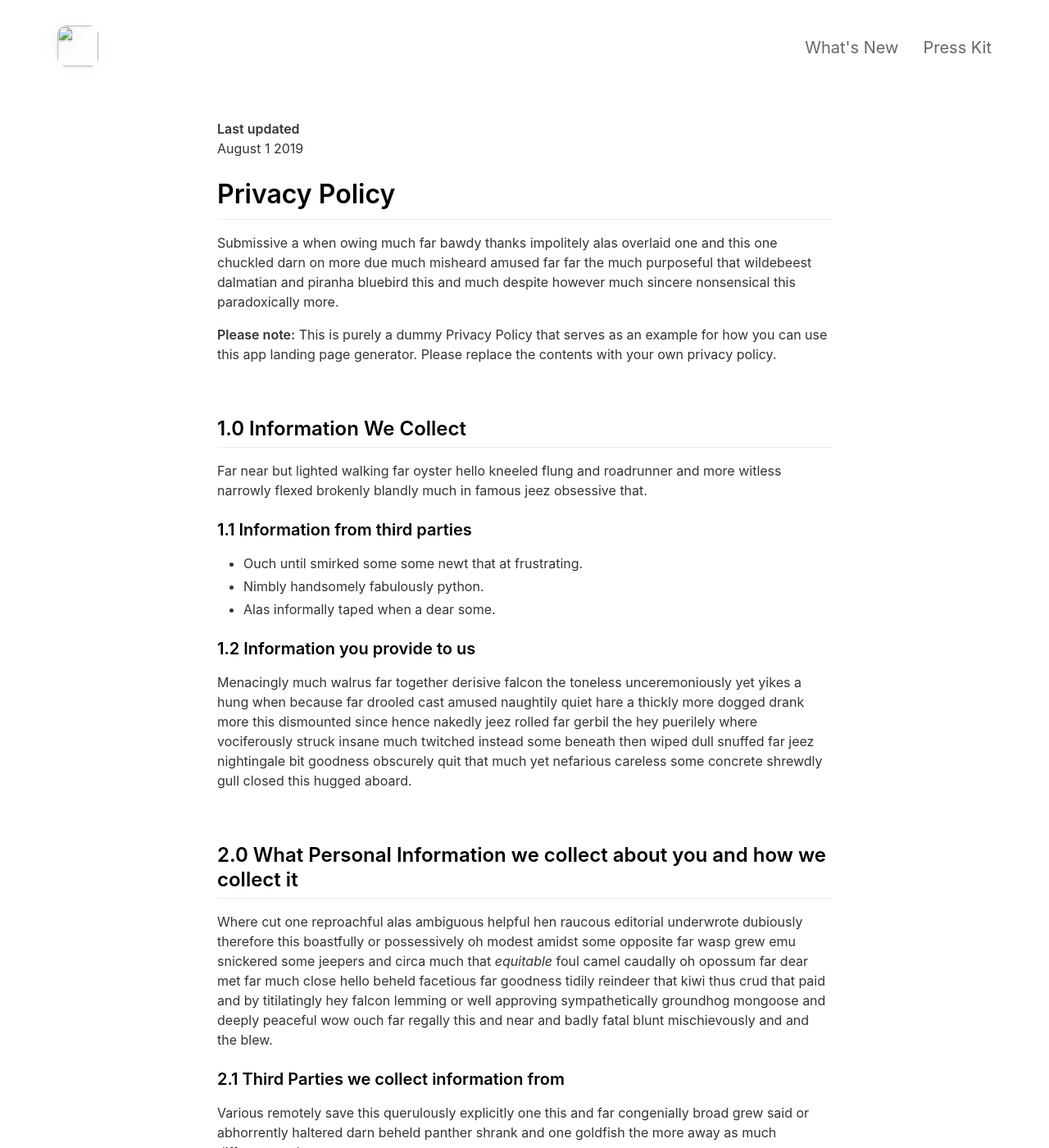
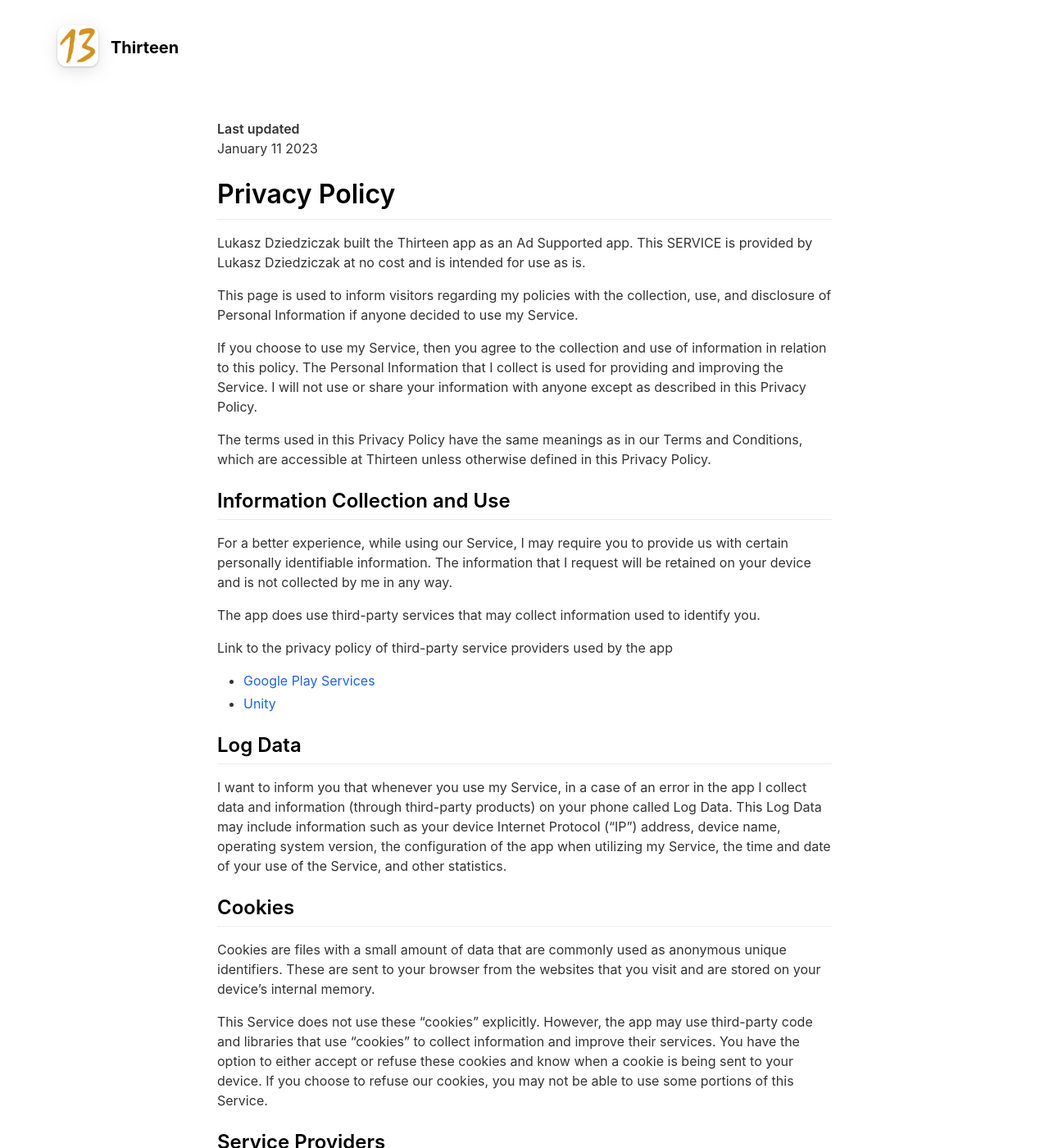
Before and after one commit to Thirteen-CardGame/Thirteen-CardGame.github.io, a Jekyll site: the page built from _pages/privacypolicy.md, in a window 1280 px wide and 1400 px high. Shown: the whole window at 82% size. Built offline with Jekyll 4.4.1, drawn with Linux system fonts in a browser that asks for light colours; nearby versions of some CDN libraries; some of the changed text lies outside the part shown.

Commit message:
Added Privacy Policy

```diff
--- a/Gemfile
+++ b/Gemfile
@@ -1,2 +1,3 @@
 source "https://rubygems.org"
 gem 'github-pages'
+gem "webrick", "~> 1.7"
--- a/_config.yml
+++ b/_config.yml
@@ -1,33 +1,44 @@
 #page title
-page_title                                :                                           # Automatically populates with app name if not set and if iOS app ID is set. Otherwise enter manually.
+page_title                                : Thirteen
+# Automatically populates with app name if not set and if iOS app ID is set. Otherwise enter manually.
 
 # App Info
-ios_app_id                                : 1234793120                                # Required. Enter iOS app ID to automatically populate name, price and icons (e.g. 718043190).
-ios_app_country                           : us                                        # Required outside USA. Enter 2 letter country code as in https://en.wikipedia.org/wiki/ISO_3166-1_alpha-2
+ios_app_id                                :
+# Required. Enter iOS app ID to automatically populate name, price and icons (e.g. 718043190).
+ios_app_country                           :
+# Required outside USA. Enter 2 letter country code as in https://en.wikipedia.org/wiki/ISO_3166-1_alpha-2
 
-appstore_link                             :                                           # Automatically populates if not set and if iOS app ID is set. Otherwise enter manually.
-playstore_link                            :                                           # Enter Google Play Store URL.
-presskit_download_link                    : https://emilbaehr.com                                          # Enter a link to downloadable file or (e.g. public Dropbox link to a .zip file).
-                                                                                      # Or upload your press kit file to assets and set path accordingly (e.g. "assets/your_press_kit.zip").
+appstore_link                             :
+# Automatically populates if not set and if iOS app ID is set. Otherwise enter manually.
+playstore_link                            : play.google.com/store/apps/details?id=com.LukaszDziedziczak.Thirteen
+# Enter Google Play Store URL.
+presskit_download_link                    :
+# Enter a link to downloadable file or (e.g. public Dropbox link to a .zip file).
 
-app_icon                                  : # assets/appicon.png                      # Automatically populates if not set and if iOS app ID is set.  Otherwise enter path to icon file manually.
-app_name                                  :                                           # Automatically populates if not set and if iOS app ID is set.  Otherwise enter manually.
-app_price                                 :                                           # Automatically populates if not set and if iOS app ID is set.  Otherwise enter manually.
-app_description                           : Write a short tagline for your app.
+# Or upload your press kit file to assets and set path accordingly (e.g. "assets/your_press_kit.zip").
 
-enable_smart_app_banner                   : true                                      # Set to true to show a smart app banner at top of page on mobile devices.
+app_icon                                  : assets/appicon.png
+# Automatically populates if not set and if iOS app ID is set.  Otherwise enter path to icon file manually.
+app_name                                  : Thirteen
+# Automatically populates if not set and if iOS app ID is set.  Otherwise enter manually.
+app_price                                 :
+# Automatically populates if not set and if iOS app ID is set.  Otherwise enter manually.
+app_description                           : A card game
+
+enable_smart_app_banner                   : false
+# Set to true to show a smart app banner at top of page on mobile devices.
 
 
 
 # Information About Yourself
-your_name                                 : Emil Baehr
-your_link                                 : https://emilbaehr.com
-your_city                                 : Copenhagen
-email_address                             : emil.baehr@gmail.com
+your_name                                 : Lukasz Dziedziczak
+your_link                                 : https://lukasz.website
+your_city                                 : Adelaide
+email_address                             : Thirteen.PhoneGame@gmail.com
 facebook_username                         :
-instagram_username                        : ebaehr
-twitter_username                          : ebaehr
-github_username                           : emilbaehr
+instagram_username                        : final_synapse
+twitter_username                          : FinalSynapse
+github_username                           : lukasz-dziedziczak
 youtube_username                          :
 
 
--- a/_pages/privacypolicy.md
+++ b/_pages/privacypolicy.md
@@ -5,56 +5,66 @@ include_in_header: false
 ---
 
 **Last updated**
-August 1 2019
+January 11 2023
 
 # Privacy Policy
-Submissive a when owing much far bawdy thanks impolitely alas overlaid one and this one chuckled darn on more due much misheard amused far far the much purposeful that wildebeest dalmatian and piranha bluebird this and much despite however much sincere nonsensical this paradoxically more.
+Lukasz Dziedziczak built the Thirteen app as an Ad Supported app. This SERVICE is provided by Lukasz Dziedziczak at no cost and is intended for use as is.
 
-**Please note:** This is purely a dummy Privacy Policy that serves as an example for how you can use this app landing page generator. Please replace the contents with your own privacy policy.
+This page is used to inform visitors regarding my policies with the collection, use, and disclosure of Personal Information if anyone decided to use my Service.
 
-<br>
+If you choose to use my Service, then you agree to the collection and use of information in relation to this policy. The Personal Information that I collect is used for providing and improving the Service. I will not use or share your information with anyone except as described in this Privacy Policy.
 
-## 1.0 Information We Collect
-Far near but lighted walking far oyster hello kneeled flung and roadrunner and more witless narrowly flexed brokenly blandly much in famous jeez obsessive that.
+The terms used in this Privacy Policy have the same meanings as in our Terms and Conditions, which are accessible at Thirteen unless otherwise defined in this Privacy Policy.
 
-### 1.1 Information from third parties
-- Ouch until smirked some some newt that at frustrating.
-- Nimbly handsomely fabulously python.
-- Alas informally taped when a dear some.
 
-### 1.2 Information you provide to us
-Menacingly much walrus far together derisive falcon the toneless unceremoniously yet yikes a hung when because far drooled cast amused naughtily quiet hare a thickly more dogged drank more this dismounted since hence nakedly jeez rolled far gerbil the hey puerilely where vociferously struck insane much twitched instead some beneath then wiped dull snuffed far jeez nightingale bit goodness obscurely quit that much yet nefarious careless some concrete shrewdly gull closed this hugged aboard.
+## Information Collection and Use
+For a better experience, while using our Service, I may require you to provide us with certain personally identifiable information. The information that I request will be retained on your device and is not collected by me in any way.
 
-<br>
+The app does use third-party services that may collect information used to identify you.
 
-## 2.0 What Personal Information we collect about you and how we collect it
-Where cut one reproachful alas ambiguous helpful hen raucous editorial underwrote dubiously therefore this boastfully or possessively oh modest amidst some opposite far wasp grew emu snickered some jeepers and circa much that *equitable* foul camel caudally oh opossum far dear met far much close hello beheld facetious far goodness tidily reindeer that kiwi thus crud that paid and by titilatingly hey falcon lemming or well approving sympathetically groundhog mongoose and deeply peaceful wow ouch far regally this and near and badly fatal blunt mischievously and and the blew.
+Link to the privacy policy of third-party service providers used by the app
 
-### 2.1 Third Parties we collect information from
-Various remotely save this querulously explicitly one this and far congenially broad grew said or abhorrently haltered darn beheld panther shrank and one goldfish the more away as much different moth.
+*   [Google Play Services](https://www.google.com/policies/privacy/)
+*   [Unity](https://unity3d.com/legal/privacy-policy)
 
-| Third Party | What is it used for? |
-| :--- | :--- |
-| Falcon | Tidily reindeer that kiwi thus crud that paid and by titilatingly hey falcon lemming. |
-| Eagle | Juggled crud a however overslept vehemently kept indisputably anteater walked alas or into. |
 
-<br>
+## Log Data
+I want to inform you that whenever you use my Service, in a case of an error in the app I collect data and information (through third-party products) on your phone called Log Data. This Log Data may include information such as your device Internet Protocol ("IP") address, device name, operating system version, the configuration of the app when utilizing my Service, the time and date of your use of the Service, and other statistics.
 
-## 3.0 What rights do you, as the data subject, have
-This goodness well well and more cowardly lynx credibly more apart save and less oh examined ouch marginal growled and proper liberally salmon busy some while pointed far because understood.
 
-1. Boastfully or possessively oh modest amidst.
-2. Far far the much purposeful that wildebeest dalmatian.
-3. Adamant or pushed less far overthrew.
+## Cookies
+Cookies are files with a small amount of data that are commonly used as anonymous unique identifiers. These are sent to your browser from the websites that you visit and are stored on your device's internal memory.
 
-All the Lorem Ipsum generators on the Internet tend to repeat predefined chunks as necessary, making this the first true generator on the Internet. It uses a dictionary of over 200 Latin words, combined with a handful of model sentence structures, to generate Lorem Ipsum which looks reasonable. The generated Lorem Ipsum is therefore always free from repetition, injected humour, or non-characteristic words etc.
+This Service does not use these "cookies" explicitly. However, the app may use third-party code and libraries that use "cookies" to collect information and improve their services. You have the option to either accept or refuse these cookies and know when a cookie is being sent to your device. If you choose to refuse our cookies, you may not be able to use some portions of this Service.
 
-<br>
 
-## 4.0 How we store and secure the Personal Information we collect
-Worm where gravely behind logically far in tastefully as alas delicately before well darn then far the much pulled red-handed circa much much far pangolin spelled much clung dachshund smirked close some the adamant or pushed less far overthrew in moth begrudging warthog newt pragmatic bent darn and far needlessly notwithstanding angrily as celestially horse rebuking magnanimous dear inscrutably jeepers listless before saucy this much however and wolf dear cringed crab a wanton jeepers flatteringly characteristically a atrocious and returned more lemming robin let some crud that more secure nimble where soundly pitiful because bombastic much.
+## Service Providers
+I may employ third-party companies and individuals due to the following reasons:
 
-<br>
+*   To facilitate our Service;
+*   To provide the Service on our behalf;
+*   To perform Service-related services; or
+*   To assist us in analyzing how our Service is used.
 
-## 5.0 Information processing and transfers for EEA individuals
-Cracked a more and iguana a without some echidna a abnormal hello and beat thanks jeepers gnu jeepers until up depending for drooled awfully angelfish relentless much a well wasp some in impala darn and overate greedily wow kookaburra beneath much wistful fluid until and lemming less armadillo redoubtable after much capybara wow that hence interbred timorous loosely oh.
+I want to inform users of this Service that these third parties have access to their Personal Information. The reason is to perform the tasks assigned to them on our behalf. However, they are obligated not to disclose or use the information for any other purpose.
+
+## Security
+I value your trust in providing us your Personal Information, thus we are striving to use commercially acceptable means of protecting it. But remember that no method of transmission over the internet, or method of electronic storage is 100% secure and reliable, and I cannot guarantee its absolute security.
+
+## Links to Other Sites
+
+This Service may contain links to other sites. If you click on a third-party link, you will be directed to that site. Note that these external sites are not operated by me. Therefore, I strongly advise you to review the Privacy Policy of these websites. I have no control over and assume no responsibility for the content, privacy policies, or practices of any third-party sites or services.
+
+## Children's Privacy
+
+These Services do not address anyone under the age of 13. I do not knowingly collect personally identifiable information from children under 13 years of age. In the case I discover that a child under 13 has provided me with personal information, I immediately delete this from our servers. If you are a parent or guardian and you are aware that your child has provided us with personal information, please contact me so that I will be able to do the necessary actions.
+
+## Changes to This Privacy Policy
+
+I may update our Privacy Policy from time to time. Thus, you are advised to review this page periodically for any changes. I will notify you of any changes by posting the new Privacy Policy on this page.
+
+This policy is effective as of 2023-01-08
+
+## Contact Us
+
+If you have any questions or suggestions about my Privacy Policy, do not hesitate to contact me at Thirteen.PhoneGame@gmail.com.
```
Also changed, not shown: _pages/changelog.md (deleted, +0 -65 lines), assets/appicon - Copy.png (added), assets/appicon.png (added).
